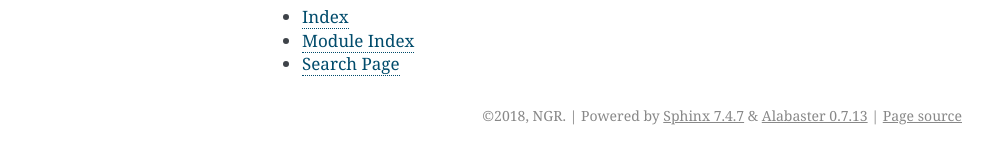
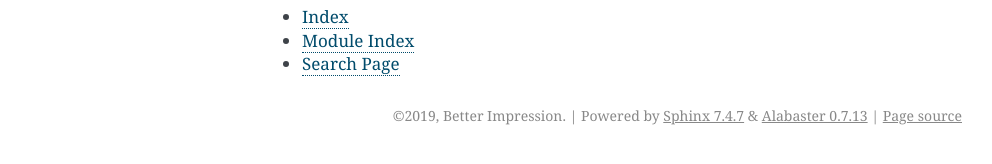
Before and after one commit to sosw/sosw, a Sphinx documentation site: the page built from docs/index.rst, in a window 1280 px wide. Shown: the part 504-668 px from the top of the page, without its empty margins (148-1140 px from the left). Built offline with Sphinx 7.4.7, drawn with Linux system fonts in a browser that asks for light colours; pages that are not in the unit, such as notebooks, are missing from menus.

Commit message:
autodoc try

```diff
--- a/docs/conf.py
+++ b/docs/conf.py
@@ -52,8 +52,8 @@ master_doc = 'index'
 
 # General information about the project.
 project = u'sosw'
-copyright = u'2018, NGR'
-author = u'NGR'
+copyright = u'2019, Better Impression'
+author = u'Nikolay Grishchenko'
 
 # The version info for the project you're documenting, acts as replacement for
 # |version| and |release|, also used in various other places throughout the
```
Also changed, not shown: docs/requirements.txt (added, +33 -0 lines).
